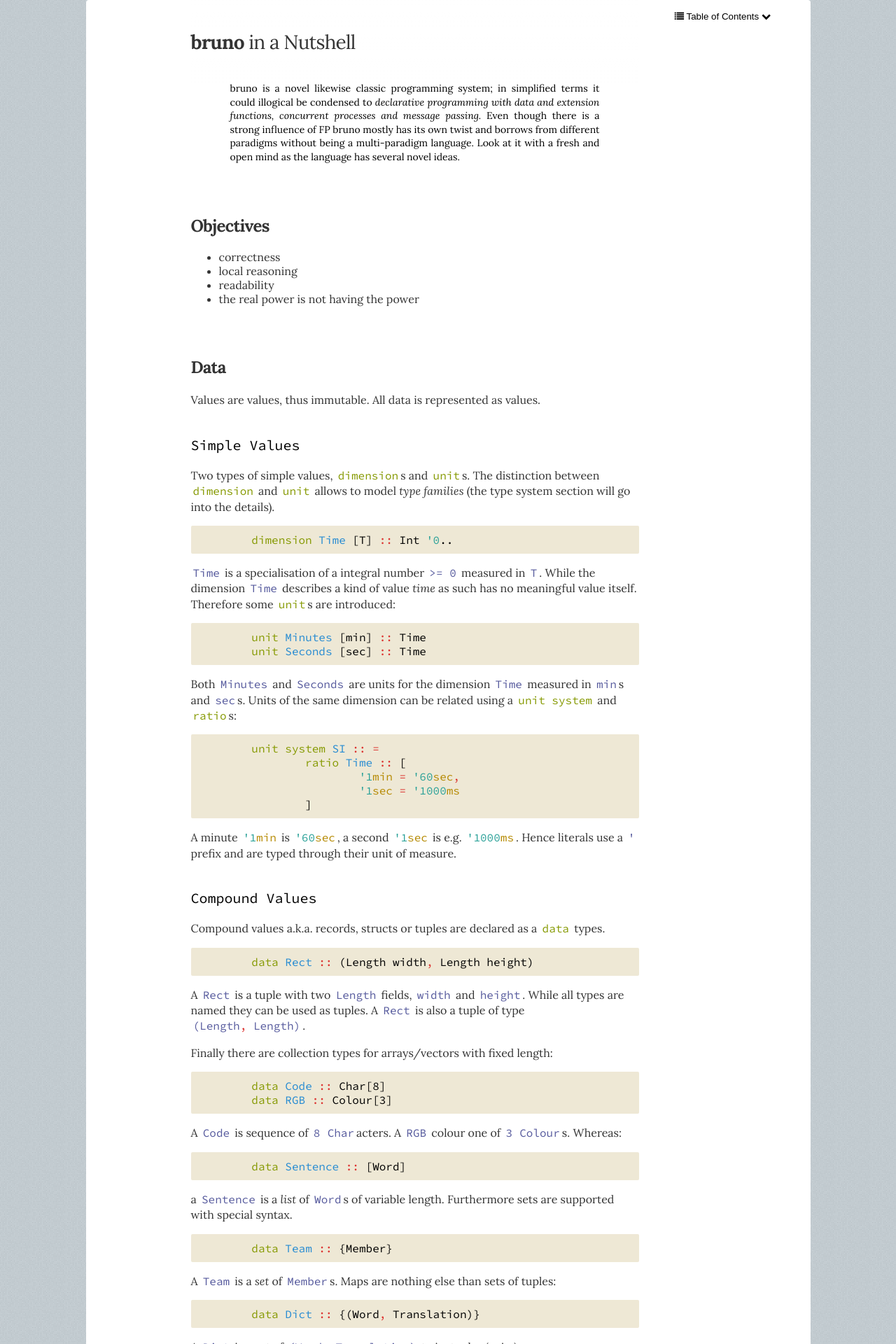
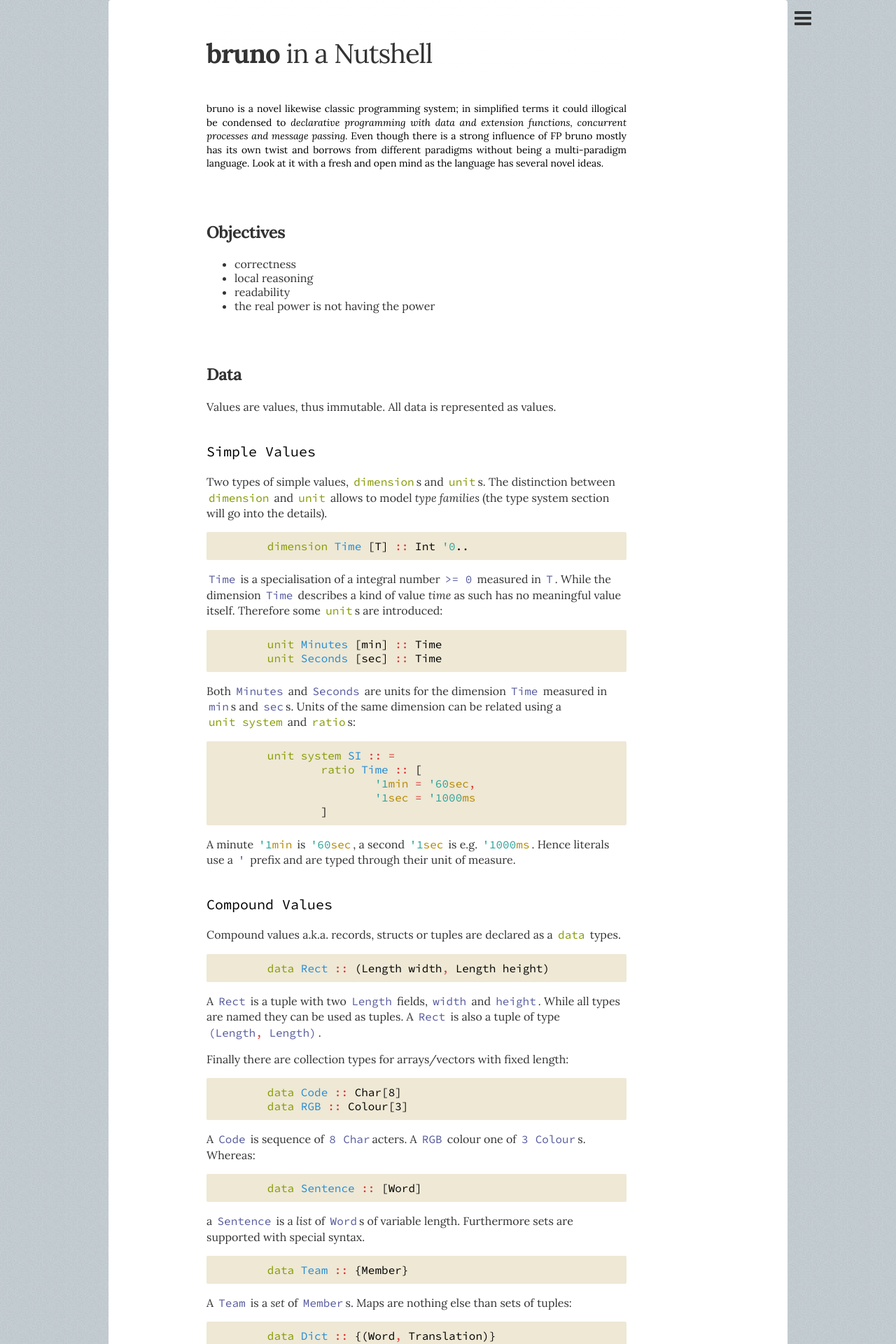
Before and after one commit to bruno-lang/bruno-lang.github.io, a Jekyll site: the page built from learn/index.md, in a window 1280 px wide. Shown: the top 1920 px of the page at 70% size. Built offline with Jekyll 4.4.1, drawn with Linux system fonts in a browser that asks for light colours; nearby versions of some CDN libraries.

Commit message:
narrower

```diff
--- a/_layouts/default.html
+++ b/_layouts/default.html
@@ -10,8 +10,10 @@
   <body>
 	<page>
 		<toc>
-			<button><i class="fa fa-list"></i> Table of Contents <i class="fa fa-chevron-down"></i></button>
-			<ol></ol>
+			<a class='toc-toggle' title='table of contents'><i class="fa fa-bars"></i></a>
+			<ol>
+				<li>Table of Contents</li>
+			</ol>
 		</toc>
 		<content>{{content}}</content>
 		<footer>
--- a/assets/css/docs.css
+++ b/assets/css/docs.css
@@ -21,9 +21,9 @@ page {
 	border-radius: 4px;
 	display: block;
 	margin: 0 auto;
-	width: 640px;
-	padding-right: 245px;
-	padding-left: 150px;
+	width: 600px;
+	padding-right: 230px;
+	padding-left: 140px;
 	padding-top: 2em;
 	background-color: white;
 }
@@ -42,7 +42,7 @@ content {
 	position: relative;
 }
 content p {
-	line-height: 1.4em;
+	line-height: 1.4;
 }
 content sup {
 	line-height: 1em;
@@ -87,6 +87,7 @@ content h1 + blockquote, content h1 + blockquote + blockquote {
 	color: black;
 	font-size: 14px;
 	font-style: normal;
+	margin: 0;
 }
 content h1 + blockquote em {
 	font-weight: normal;
@@ -95,18 +96,19 @@ content h1 + blockquote em {
 content h3, content h4 {
 	font-weight: normal; font-family: "Source Code Pro"; color: black;
 }
-content h1 { font-size: 1.75em; font-weight: normal; }
+content h1 { font-size: 2.4em; font-weight: normal; }
 content h2 { font-size: 1.5em; }
 content h3 { font-size: 1.25em; }
 content h4 { font-size: 1.125em; }
 content h1 em { font-style: normal; font-weight: bold; }
-content h1:first-child { position: fixed; width: 640px; margin: 0; top: 0; padding: 1.5em 0;
+content h1:first-child { position: fixed; width: 600px; margin: 0; top: 0; padding: 0;
   letter-spacing: -0.03em;
   background: linear-gradient(to bottom, rgba(255,255,255,1),  rgba(255,255,255,0));
 	background-image: -webkit-gradient(linear, left top, left bottom, from(rgba(255,255,255,1)),to(rgba(255,255,255,0)), color-stop(.8,rgba(255,255,255,0.8)));
 	background-image: -moz-linear-gradient(rgba(255,255,255,1) 60%, rgba(255,255,255,0) 100%);
+	line-height: 4;
 }
-content h1:first-child + * { padding-top: 50px; }
+content h1:first-child + * { padding-top: 100px; }
 content h2 { margin-top: 3em; font-weight: bold; letter-spacing: -0.03em; }
 content h3 { margin-top: 2em; }
 content h4 em, content h3 em, content h2 em { font-size: 80%; font-weight: 300; font-style: normal; }
@@ -121,14 +123,14 @@ code atom { color: #d33682; }
 
 toc {
 	position: fixed;
-	top: 15px;
-	margin-left: 660px;
+	top: 0;
+	margin-left: 630px;
 	z-index: 1;
 	font-size: 11px;
 }
-toc button { width: 200px; background-color: white; border: 0; cursor: pointer; }
-toc.toc-down button i.fa-chevron-down:before {
-	content: "\f077";
+toc a.toc-toggle { width: 32px; line-height: 32px; border: 0; cursor: pointer; font-family: Lora; display: inline-block; font-size: 28px; font-weight: normal; display: absolute; margin-left: 210px; margin-top: 10px; }
+toc.toc-down .toc-toggle i.fa-bars:before {
+	color: white;
 }
 
 toc ol {
@@ -147,17 +149,18 @@ toc ol li a {
 	font-weight: 400;
 }
 toc li.toc-H2 a { font-weight: 600; }
-toc li.toc-H3 { padding-left: 1em; }
-toc li.toc-H4 { padding-left: 2em; }
+toc li.toc-H2 { padding-top: 0.7em; }
+toc li.toc-H3 { padding-left: 0em; }
+toc li.toc-H4 { padding-left: 1em; }
 toc li em, toc li.toc-H1 { display: none; }
 
 .sidenote {
 	position: absolute;
-	right: -240px;
-	width: 240px;
+	right: -220px;
+	width: 210px;
 	margin: 0;
 	font-family: "Source Sans Pro";
-	font-size: small;
+	font-size: 0.76em;
 	text-align: justify;
 	z-index: 2;
 	padding: 0;
```
Also changed, not shown: other parts of _layouts/default.html (+1 -1 lines).
